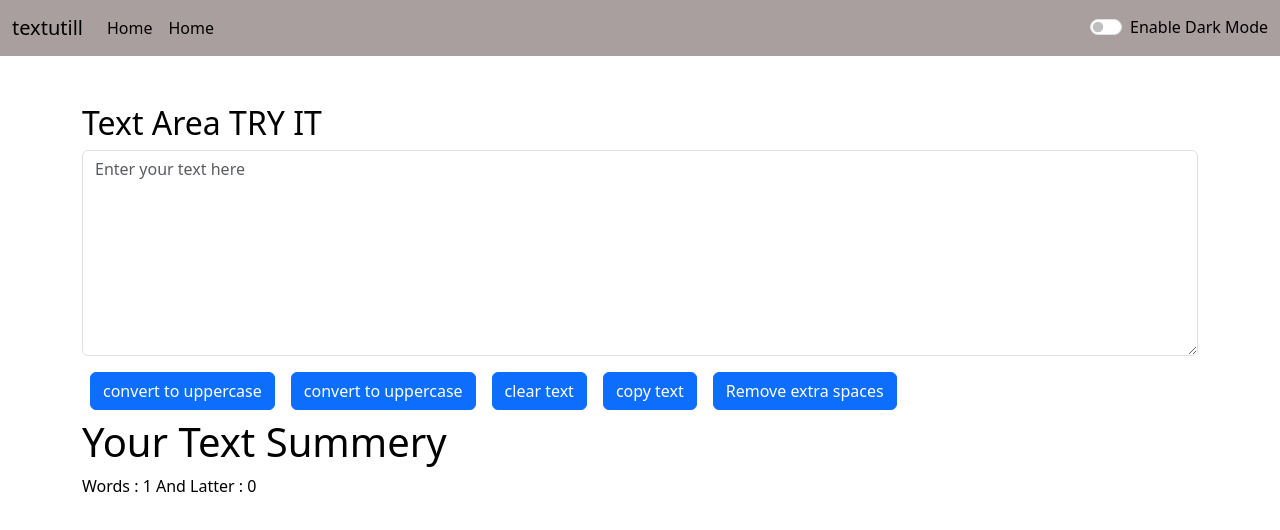
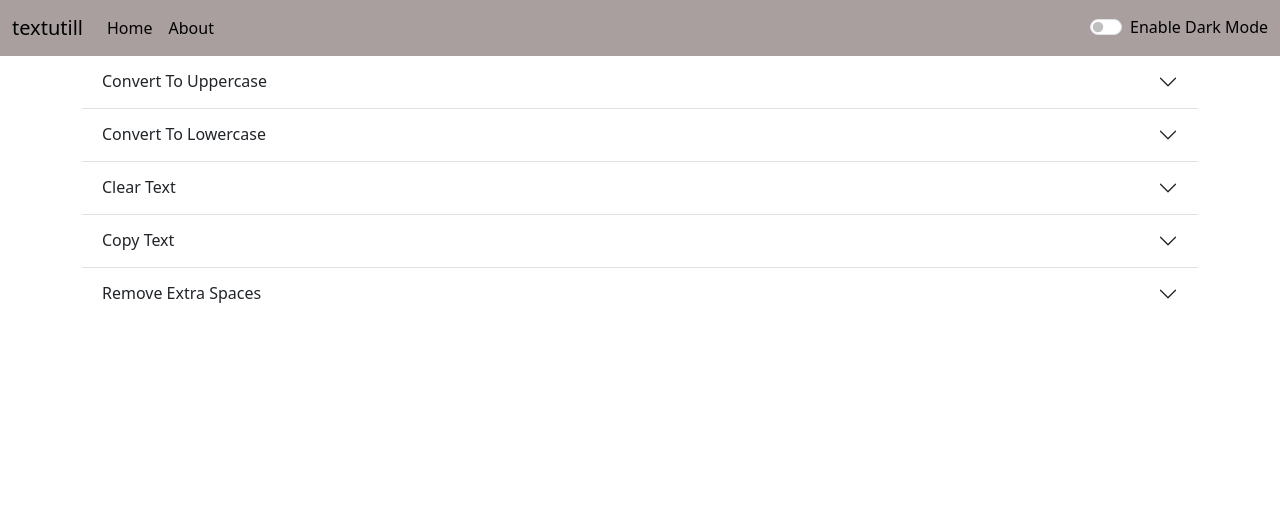
Before and after one commit to vijaymehra02/Textutils-React, a React (Create React App) app in the folder text/: page /About in a window 1280 px wide. Shown: the top 530 px of the page. Built offline with nearby package versions, Linux system fonts and the light colour scheme.

Commit message:
add About component and implementation

```diff
--- a/text/src/App.js
+++ b/text/src/App.js
@@ -2,18 +2,25 @@ import { useState } from "react";
 import "./App.css";
 import Navebar from "./Component/Navebar";
 import Textarea from "./Component/Textarea"
+import About from "./Component/About"
+import {
+  BrowserRouter as Router,
+  Route,
+  Routes,
+  Link
+} from "react-router-dom";
 
 function App() {
 
-  const [mode , setmode] = useState('light');
+  const [mode, setmode] = useState('light');
 
 
-  const toggelmode = () =>{
+  const toggelmode = () => {
 
-    if(mode === 'light'){
+    if (mode === 'light') {
       setmode('dark');
       document.body.style.backgroundColor = 'rgb(59 58 58)';
-        }else{
+    } else {
       setmode('light');
       document.body.style.backgroundColor = 'white';
     }
@@ -22,8 +29,17 @@ function App() {
 
   return (
     <>
+      <Router>
         <Navebar tital='textutill' mode={mode} toggelmode={toggelmode} />
-      <Textarea placeholder="Enter your text here" mode={mode} />
+        <Routes>
+          <Route path="/" element={ <Textarea placeholder="Enter your text here" mode={mode} />}>
+
+          </Route>
+          <Route path="About/" element = {<About />}>
+
+          </Route>
+        </Routes>
+      </Router>
     </>
   );
 }
--- /dev/null
+++ b/text/src/Component/About.jsx
@@ -0,0 +1,59 @@
+import React from 'react'
+
+export default function About() {
+    return (
+        <div>
+            <div className="accordion accordion-flush container" id="accordionFlushExample ">
+                <div className="accordion-item">
+                    <h2 className="accordion-header">
+                        <button className="accordion-button collapsed" type="button" data-bs-toggle="collapse" data-bs-target="#CTU" aria-expanded="false" aria-controls="flush-collapseOne">
+                            Convert To Uppercase
+                        </button>
+                    </h2>
+                    <div id="CTU" className="accordion-collapse collapse" data-bs-parent="#accordionFlushExample">
+                        <div className="accordion-body">newStr = upper( str ) converts all lowercase characters in str to the corresponding uppercase characters and leaves all other characters unchanged. <code>.accordion-flush</code> class. This is the first item's accordion body.</div>
+                    </div>
+                </div>
+                <div className="accordion-item">
+                    <h2 className="accordion-header">
+                        <button className="accordion-button collapsed" type="button" data-bs-toggle="collapse" data-bs-target="#CTL" aria-expanded="false" aria-controls="flush-collapseTwo">
+                            Convert To Lowercase
+                        </button>
+                    </h2>
+                    <div id="CTL" className="accordion-collapse collapse" data-bs-parent="#accordionFlushExample">
+                        <div className="accordion-body">newStr = lower( str ) converts all uppercase characters in str to the corresponding lowercase characters and leaves all other characters unchanged.<code>.accordion-flush</code> class. This is the second item's accordion body.</div>
+                    </div>
+                </div>
+                <div className="accordion-item">
+                    <h2 className="accordion-header">
+                        <button className="accordion-button collapsed" type="button" data-bs-toggle="collapse" data-bs-target="#CT" aria-expanded="false" aria-controls="flush-collapseThree">
+                          Clear Text
+                        </button>
+                    </h2>
+                    <div id="CT" className="accordion-collapse collapse" data-bs-parent="#accordionFlushExample">
+                        <div className="accordion-body">Clear text is used to clear only the text on the screen and not anything else</div>
+                    </div>
+                </div>
+                <div className="accordion-item">
+                    <h2 className="accordion-header">
+                        <button className="accordion-button collapsed" type="button" data-bs-toggle="collapse" data-bs-target="#COPY" aria-expanded="false" aria-controls="flush-collapseTwo">
+                        Copy Text
+                        </button>
+                    </h2>
+                    <div id="COPY" className="accordion-collapse collapse" data-bs-parent="#accordionFlushExample">
+                        <div className="accordion-body">When you copy something, your selection is held on the Clipboard, where it remains until you copy something else or shut down your computer. This means that you can paste the same data multiple times and in different applications. The Clipboard holds only the last selection that you copied.<code>.accordion-flush</code> class. This is the second item's accordion body. Let's imagine this being filled with some actual content.</div>
+                    </div>
+                </div> <div className="accordion-item">
+                    <h2 className="accordion-header">
+                        <button className="accordion-button collapsed" type="button" data-bs-toggle="collapse" data-bs-target="#RES" aria-expanded="false" aria-controls="flush-collapseTwo">
+                            Remove Extra Spaces
+                        </button>
+                    </h2>
+                    <div id="RES" className="accordion-collapse collapse" data-bs-parent="#accordionFlushExample">
+                        <div className="accordion-body">You use the TRIM function in Excel removes extra spaces from text. It deletes all leading, trailing and in-between spaces except for a single space character between words.</div>
+                    </div>
+                </div>
+            </div>
+        </div>
+    )
+}
--- a/text/src/Component/Navebar.jsx
+++ b/text/src/Component/Navebar.jsx
@@ -1,5 +1,6 @@
 
 import React , {useState} from 'react'
+import {Link} from 'react-router-dom' ;
 
 export default function Navebar(props) {
 
@@ -35,10 +36,10 @@ export default function Navebar(props) {
                     <div className="collapse navbar-collapse" id="navbarSupportedContent">
                         <ul className="navbar-nav me-auto mb-2 mb-lg-0">
                             <li className="nav-item">
-                                <a className="nav-link active" style={modenav} aria-current="page" href="#">Home</a>
+                                <Link className="nav-link active" style={modenav} aria-current="page"  to="/">Home</Link>
                             </li>
                             <li className="nav-item">
-                                <a className="nav-link active" style={modenav} aria-current="page" href="#">Home</a>
+                                <Link className="nav-link active" style={modenav} aria-current="page"  to="/About">About</Link>
                             </li>
                         </ul>
                         <div className="form-check form-switch">
--- a/text/src/Component/Textarea.jsx
+++ b/text/src/Component/Textarea.jsx
@@ -33,7 +33,7 @@ export default function Textarea(props) {
             <div className='container mt-5' >
 
                     <h2> Text Area TRY IT </h2>
-                    <textarea className="form-control" value={text} onChange={handleOnClick} placeholder='Enter your text here' rows="8" ></textarea>
+                    <textarea className="form-control"  onChange={handleOnClick} placeholder='Enter your text here' rows="8" style={{ backgroundColor: props.mode==='light'?'white':'rgb(59 58 58)' , color: props.mode==='light'?'black':'white' }} value ={text}></textarea>
                     <button className='btn btn-primary mt-3 mx-2 my-2' onClick={toupper}>convert to uppercase</button>
                     <button className='btn btn-primary mt-3 mx-2 my-2' onClick={tolower}>convert to uppercase</button>
                     <button className='btn btn-primary mt-3 mx-2 my-2' onClick={cleartext}>clear text</button>
```
Also changed, not shown: text/public/images.png (added). Lines whose indentation alone changed are shown as unchanged.
